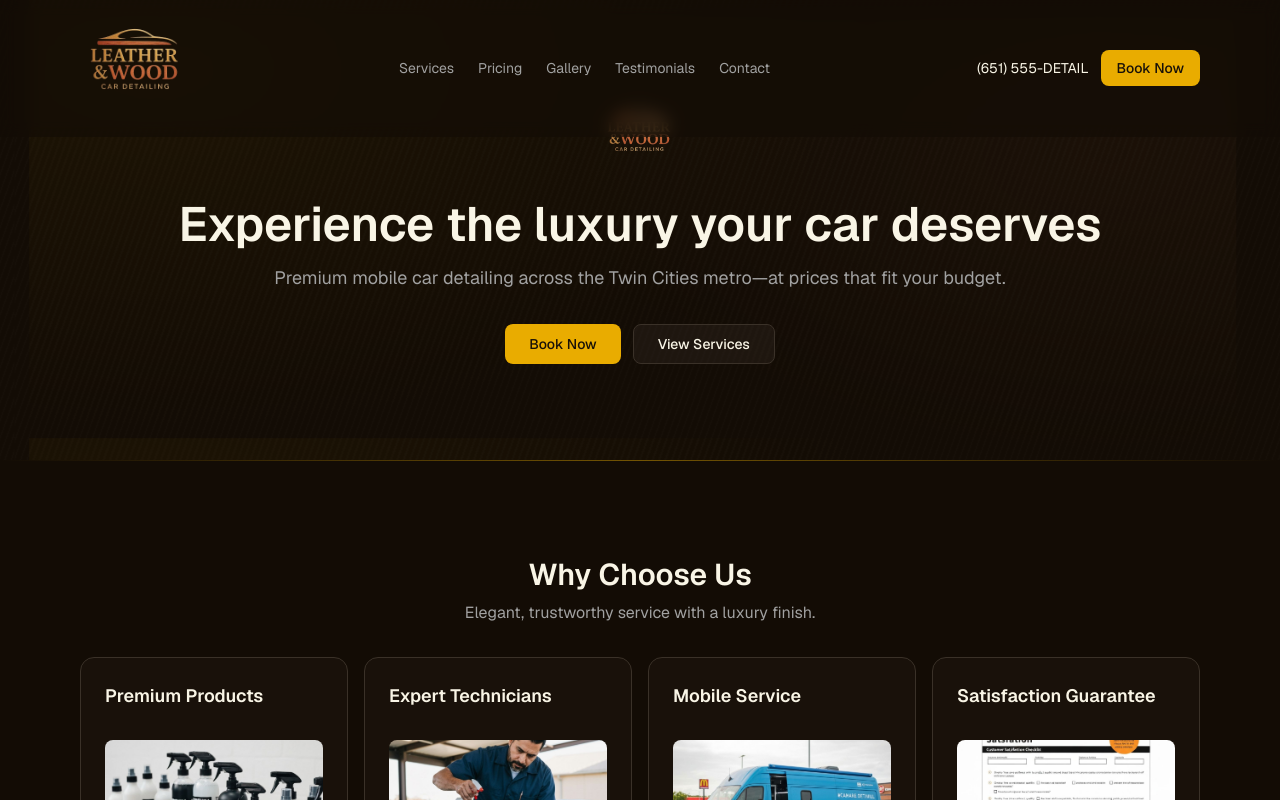
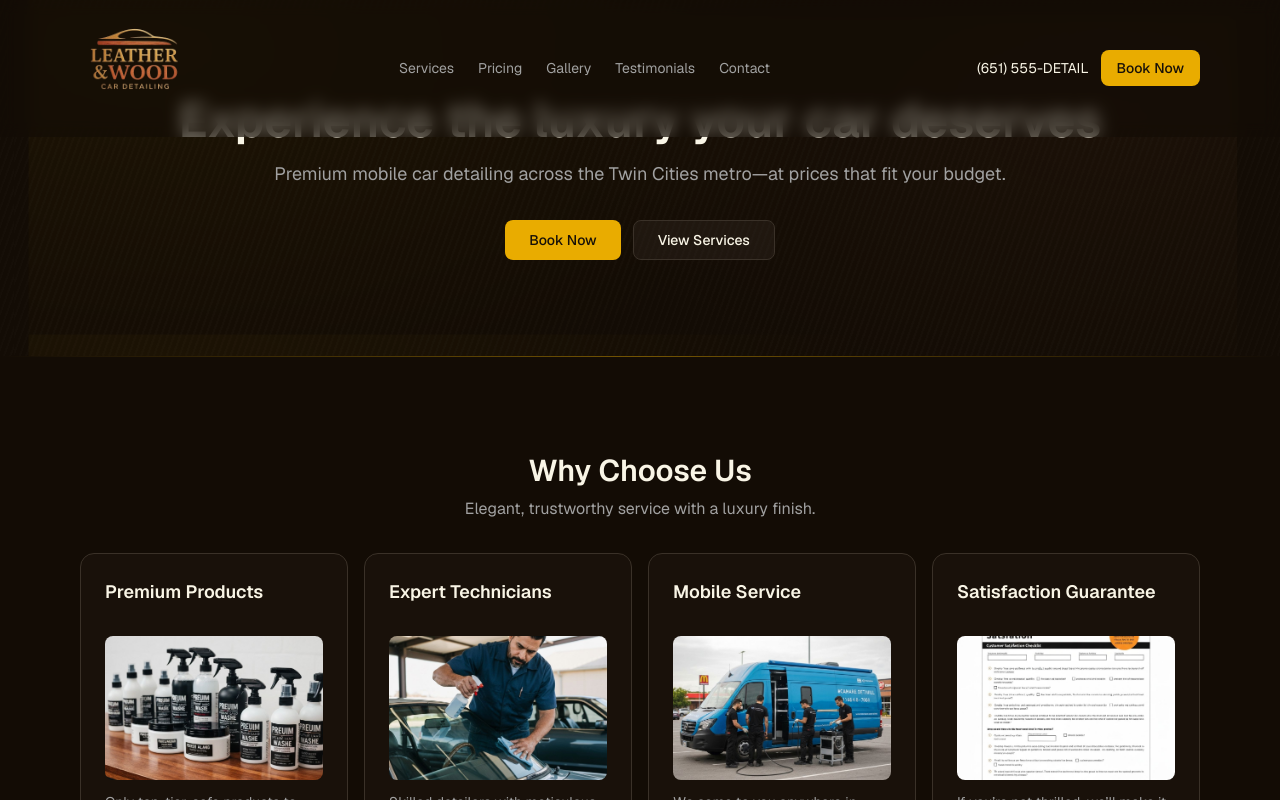
Before and after one commit to davisbryan595-lang/Leather-wood-car-detailing, a Next.js app: page / in a window 1280 px wide. Shown: the top 800 px of the page. Built offline with nearby package versions, Linux system fonts and the light colour scheme.

Commit message:
Update hero.tsx

```diff
--- a/components/hero.tsx
+++ b/components/hero.tsx
@@ -5,12 +5,9 @@ export function Hero() {
     <section id="hero" className="relative section pt-28 md:pt-36">
       <div className="hero-bg" aria-hidden="true" />
       <div className="relative mx-auto max-w-6xl px-4 text-center">
-        <img
-          src="/images/leather-wood-logo.png"
-          alt="Leather & Wood Car Detailing logo"
-          className="mx-auto mb-6 h-16 w-auto md:h-20"
-        />
-        <h1 className="text-balance text-3xl font-semibold md:text-5xl">Experience the luxury your car deserves</h1>
+        <h1 className="text-balance text-3xl font-semibold md:text-5xl">
+          Experience the luxury your car deserves
+        </h1>
         <p className="mt-4 text-pretty text-base text-muted-foreground md:text-lg">
           Premium mobile car detailing across the Twin Cities metro—at prices that fit your budget.
         </p>
@@ -18,7 +15,7 @@ export function Hero() {
           <a href="#contact">
             <Button
               size="lg"
-              className="glow bg-primary text-primary-foreground hover:bg-[color-mix(in_oklch,var(--primary) 85%,black)]"
+              className="glow bg-primary text-primary-foreground hover:bg-[color-mix(in_oklch,var(--primary)_85%,black)]"
             >
               Book Now
             </Button>
```
